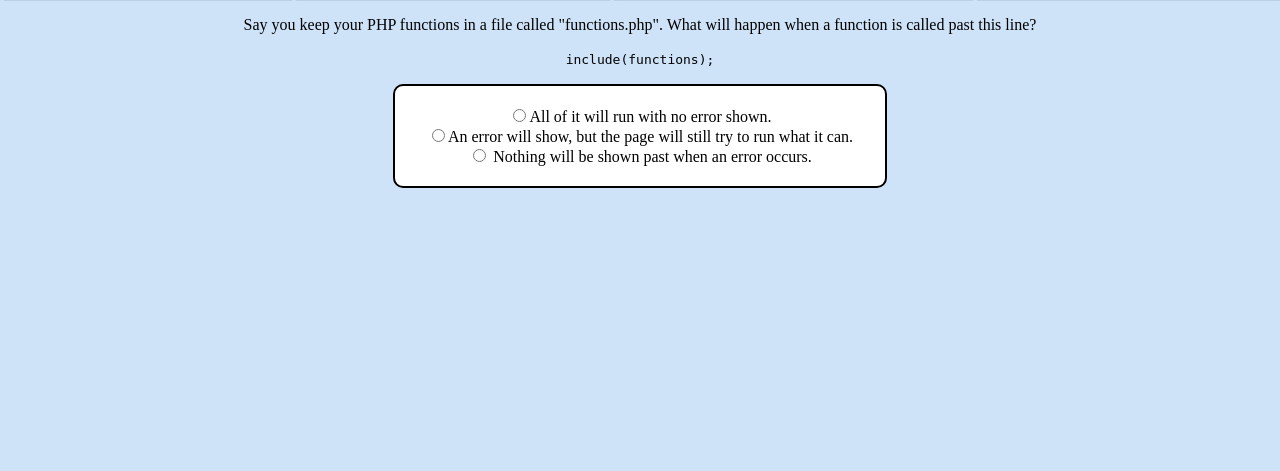
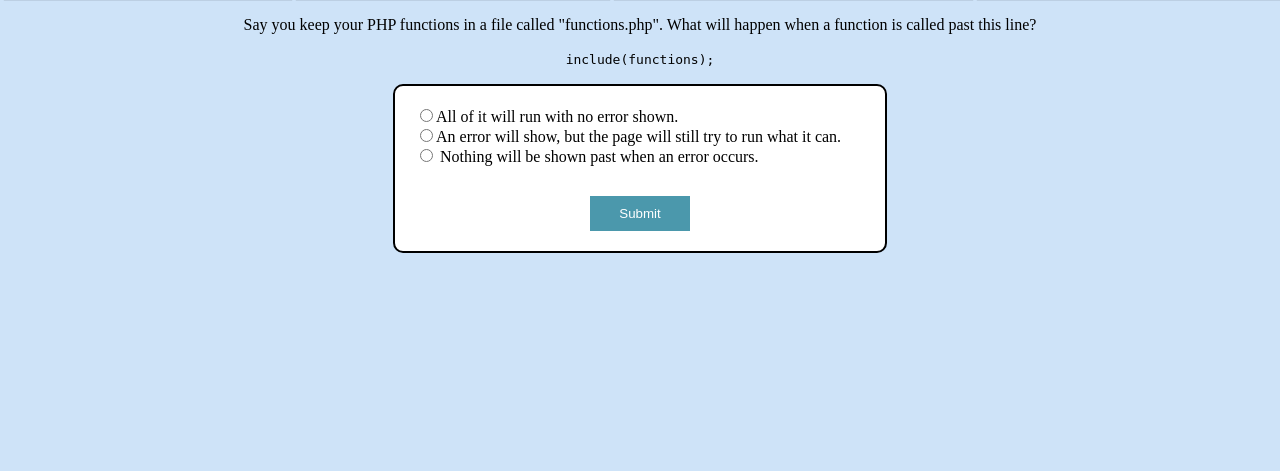
Before and after one commit to BrettSwanson/PIndiv3, a PHP site: page /Q5.php in a window 1280 px wide. Shown: the part 83-554 px from the top of the page. Run offline with PHP 8.4, Linux system fonts and the light colour scheme.

```diff
--- a/Q5.php
+++ b/Q5.php
@@ -11,16 +11,19 @@
       </code>
     </p>
   <form>
-    <div>
+    <div  class="question">
       <input type="radio" name="Q5">All of it will run with no error shown.
     </div>
-    <div>
+    <div  class="question">
       <input type="radio" name="Q5">An error will show, but the page will still
       try to run what it can.
     </div>
-    <div>
+    <div  class="question">
       <input type="radio" name="Q5"> Nothing will be shown past when an error
       occurs.
+    </div>
+    <div class="submit">
+      <input type="submit" value="Submit"/>
     </div>
   </form>
   <?php
--- a/nav.html
+++ b/nav.html
@@ -2,7 +2,7 @@
   <div>
     <a href="welcome.php">Home</a>
     <a href="">Questions</a>
-    <a href="">Account Settings</a>
+    <a href="account.php">Account Settings</a>
     <a href="login.php">Log Out</a>
   </div>
 </nav>
--- a/styles.css
+++ b/styles.css
@@ -78,6 +78,14 @@ h1{
   box-shadow: 2px 2px 1px rgba(0, 0, 0, 0.5);
 }
 
+.passwordContainer, .question {
+  text-align: left;
+}
+
+#passwordReset {
+  margin-top: 20px;
+}
+
 
 form {
   background-color: white;
@@ -96,4 +104,5 @@ input[type="submit"] {
   border: none;
   height: 35px;
   width: 100px;
+  margin-top: 30px;
 }
```
